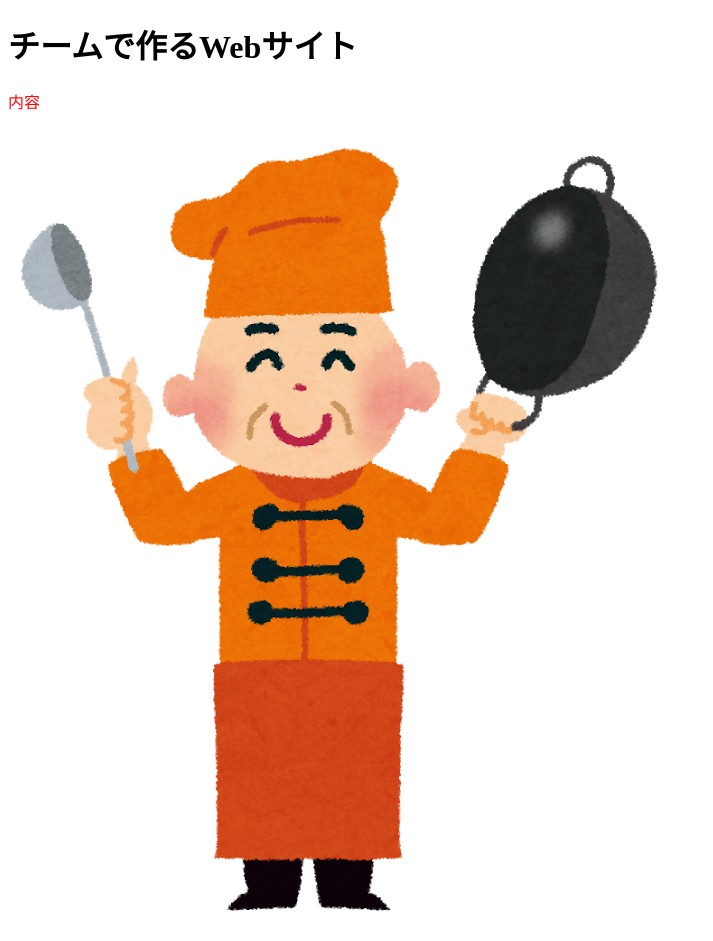
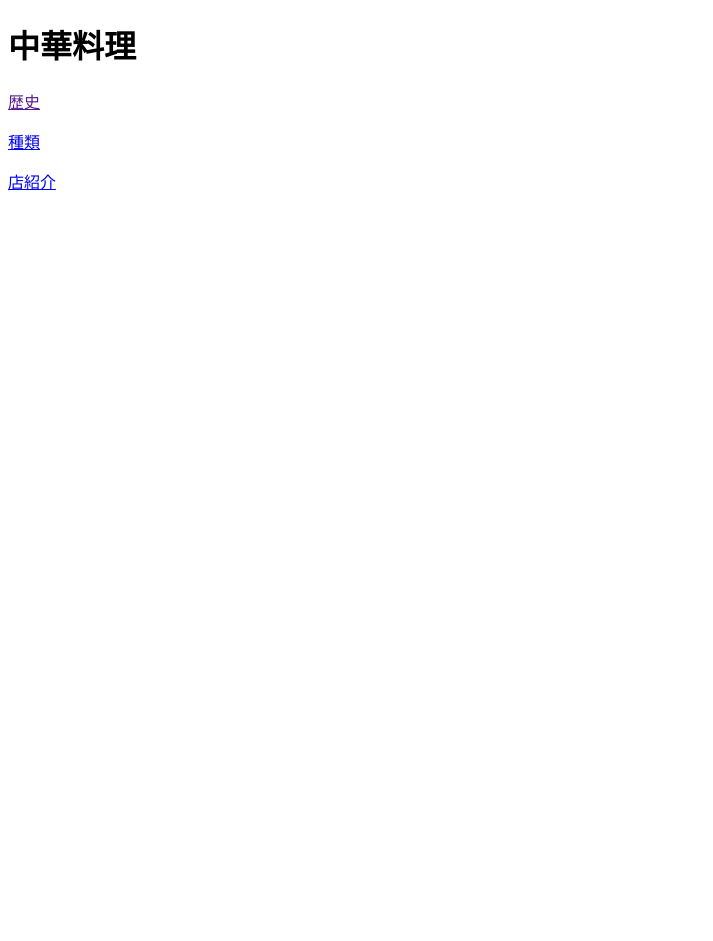
Before and after one commit to s1F102601328/cs1-2026-class6-team3-project, a plain HTML site: page index.html in a window 1280 px wide. Shown: the whole page, without its empty margins (0-713 px from the left). After the commit the page ends 800 px from the top, so only its background shows below. Drawn offline with Linux system fonts and the light colour scheme.

Commit message:
index.htmlの変更と店.htmlの作成
index.htmlの内容を中華料理に変更しました。

```diff
--- a/index.html
+++ b/index.html
@@ -6,9 +6,10 @@
      <link rel="stylesheet" href="css/style.css">
 </head>
 <body>
-    <h1>チームで作るWebサイト</h1>
-    <p class="red">内容</p>
-    <img src="images/chuka_chef.png" alt="">
+    <h1>中華料理</h1>
+    <p><a href="">歴史</a></p>
+    <p><a href="種類.html">種類</a></p>
+    <p><a href="店.html">店紹介</a></p>
 
 </body>
 </html>
```
Also changed, not shown: 店.html (added, +10 -0 lines).
